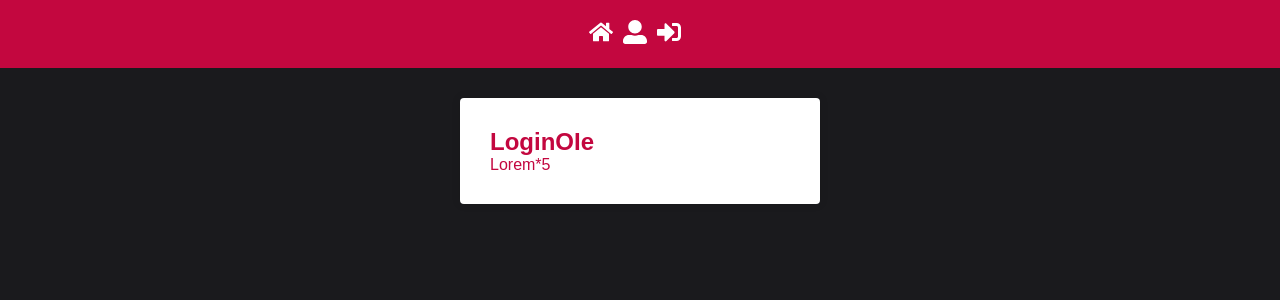
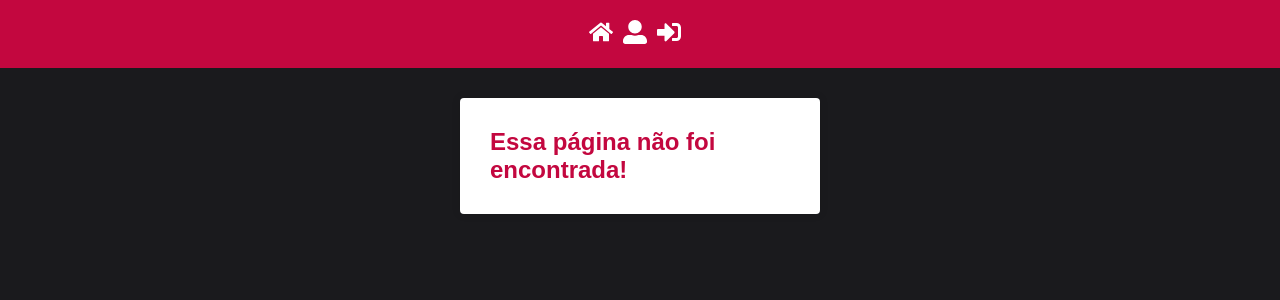
Before and after one commit to wiltoncr/react-base, a React (Create React App) app: page /login in a window 1280 px wide. Shown: the top 300 px of the page. Built offline with nearby package versions, Linux system fonts and the light colour scheme.

Commit message:
add hisotry in app

```diff
--- a/package.json
+++ b/package.json
@@ -6,6 +6,7 @@
     "@testing-library/jest-dom": "^5.17.0",
     "@testing-library/react": "^13.4.0",
     "@testing-library/user-event": "^13.5.0",
+    "history": "^5.3.0",
     "react": "^18.2.0",
     "react-dom": "^18.2.0",
     "react-icons": "^4.12.0",
--- a/src/App.js
+++ b/src/App.js
@@ -1,15 +1,17 @@
 import React from 'react';
-import Login from './pages/Login';
-import GlocalStyle from './styles/GlocalStyles';
+import { BrowserRouter } from 'react-router-dom'; // Certifique-se de usar BrowserRouter
+import history from './services/history';
+import GlobalStyle from './styles/GlocalStyles';
 import Header from './components/Header';
+import RoutesApp from './routes'; // Importe o componente que contém suas rotas
 
 function App() {
   return (
-    <>
+    <BrowserRouter history={history}>
       <Header />
-      <Login />
-      <GlocalStyle />
-    </>
+      <RoutesApp /> {/* Utilize o componente que contém suas rotas */}
+      <GlobalStyle />
+    </BrowserRouter>
   );
 }
 
--- a/src/components/Header/index.js
+++ b/src/components/Header/index.js
@@ -1,20 +1,21 @@
 import React from 'react';
 import { FaHome, FaSignInAlt, FaUserAlt } from 'react-icons/fa';
-import { Nav } from "./styled";
+import { Link } from 'react-router-dom';
+
+import { Nav } from './styled';
 
 export default function Header() {
   return (
     <Nav>
-
-      <a href="/home">
+      <Link to="/">
         <FaHome size={24} />
-      </a>
-      <a href="/teste">
+      </Link>
+      <Link to="/login">
         <FaUserAlt size={24} />
-      </a>
-      <a href="/teste">
+      </Link>
+      <Link to="/teste">
         <FaSignInAlt size={24} />
-      </a>
+      </Link>
     </Nav>
   );
 }
--- a/src/pages/Login/index.js
+++ b/src/pages/Login/index.js
@@ -10,6 +10,7 @@ export default function Login() {
         <spam>OIe</spam>
       </Title>
       <p>Lorem*5</p>
+      <button type="submit">teste</button>
     </Container>
   );
 }
--- /dev/null
+++ b/src/pages/Page404/index.js
@@ -0,0 +1,11 @@
+import React from 'react';
+
+import { Container } from '../../styles/GlocalStyles';
+
+export default function Page404() {
+  return (
+    <Container>
+      <h1>Essa página não foi encontrada!</h1>
+    </Container>
+  );
+}
--- /dev/null
+++ b/src/routes/index.js
@@ -0,0 +1,13 @@
+import React from 'react';
+import { Route, Routes } from 'react-router-dom';
+import Login from '../pages/Login';
+import Page404 from '../pages/Page404';
+
+export default function RoutesApp() {
+  return (
+    <Routes>
+      <Route path="/" element={<Login />} />
+      <Route path="*" element={<Page404 />} />
+    </Routes>
+  );
+}
--- /dev/null
+++ b/src/services/history.js
@@ -0,0 +1,5 @@
+import { createBrowserHistory } from 'history';
+
+const history = createBrowserHistory();
+
+export default history;
```
Also changed, not shown: 1 other file (tests, documents, lock files or other folders).
